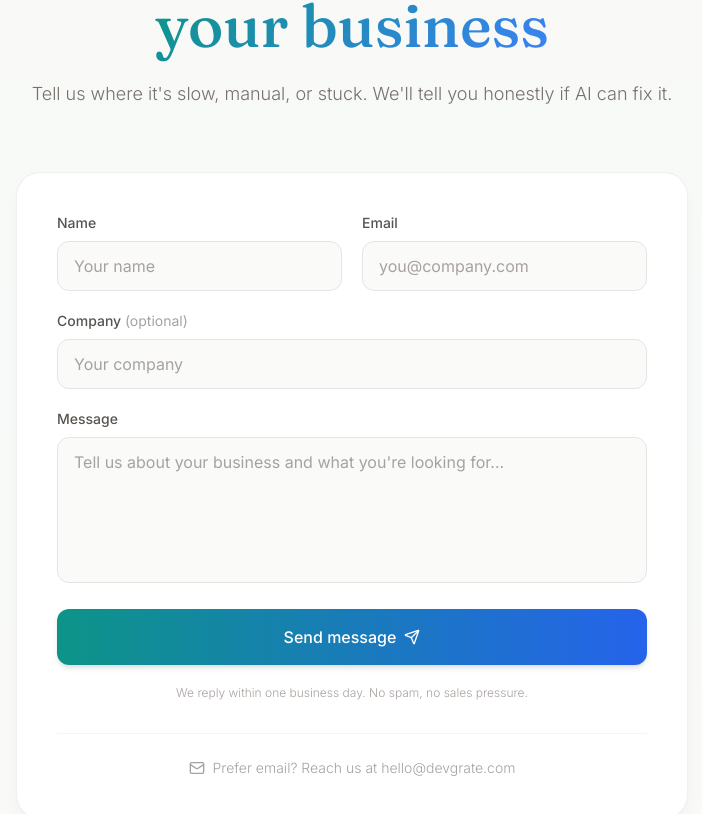
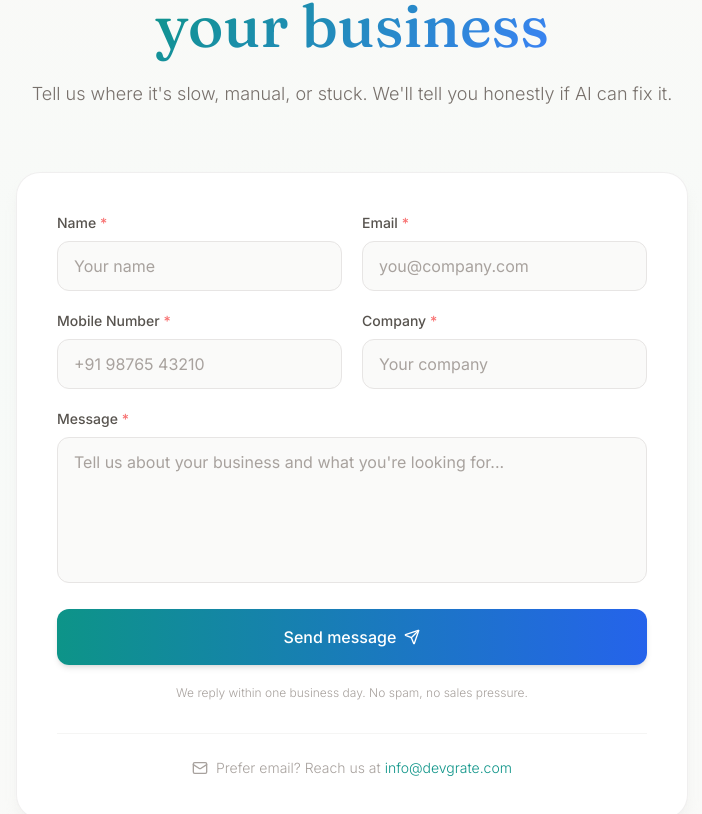
Before and after one commit to abhiramreddyvundhyala01/devgrate, a React (Vite) app in the folder ui-main/: page / in a window 1280 px wide. Shown: the part 6291-7105 px from the top of the page, without its empty margins (288-990 px from the left). Built offline with nearby package versions, Linux system fonts and the light colour scheme; no server answers.

Commit message:
basic details

```diff
--- a/ui-main/package.json
+++ b/ui-main/package.json
@@ -11,6 +11,7 @@
     "typecheck": "tsc --noEmit -p tsconfig.app.json"
   },
   "dependencies": {
+    "@emailjs/browser": "^4.4.1",
     "@supabase/supabase-js": "^2.57.4",
     "lucide-react": "^0.446.0",
     "react": "^18.3.1",
--- a/ui-main/src/components/Contact.tsx
+++ b/ui-main/src/components/Contact.tsx
@@ -1,16 +1,19 @@
-import { useState, type FormEvent } from 'react';
-import { createClient } from '@supabase/supabase-js';
+import { useState, useRef, type FormEvent } from 'react';
+import emailjs from '@emailjs/browser';
 import { Send, CheckCircle2, AlertCircle, Mail } from 'lucide-react';
 import { Reveal, WordReveal } from './Reveal';
 
-const supabaseUrl = import.meta.env.VITE_SUPABASE_URL;
-const supabaseKey = import.meta.env.VITE_SUPABASE_ANON_KEY;
-const supabase =
-  supabaseUrl && supabaseKey ? createClient(supabaseUrl, supabaseKey) : null;
+// ─── EmailJS Config ────────────────────────────────────────────────────────
+// Replace these with your actual EmailJS credentials after setup
+const EMAILJS_SERVICE_ID  = import.meta.env.VITE_EMAILJS_SERVICE_ID  || 'YOUR_SERVICE_ID';
+const EMAILJS_TEMPLATE_ID = import.meta.env.VITE_EMAILJS_TEMPLATE_ID || 'YOUR_TEMPLATE_ID';
+const EMAILJS_PUBLIC_KEY  = import.meta.env.VITE_EMAILJS_PUBLIC_KEY  || 'YOUR_PUBLIC_KEY';
+// ──────────────────────────────────────────────────────────────────────────
 
 type FormState = {
   name: string;
   email: string;
+  mobile: string;
   company: string;
   message: string;
 };
@@ -18,45 +21,45 @@ type FormState = {
 const initialState: FormState = {
   name: '',
   email: '',
+  mobile: '',
   company: '',
   message: '',
 };
 
 export function Contact() {
+  const formRef = useRef<HTMLFormElement>(null);
   const [form, setForm] = useState<FormState>(initialState);
   const [status, setStatus] = useState<'idle' | 'submitting' | 'success' | 'error'>('idle');
   const [errorMsg, setErrorMsg] = useState('');
 
   const handleSubmit = async (e: FormEvent) => {
     e.preventDefault();
-    if (!form.name.trim() || !form.email.trim() || !form.message.trim()) return;
+    if (!form.name.trim() || !form.email.trim() || !form.mobile.trim() || !form.company.trim() || !form.message.trim()) return;
 
     setStatus('submitting');
     setErrorMsg('');
 
-    if (!supabase) {
-      setStatus('error');
-      setErrorMsg('Contact form is not configured yet. Please email us directly at hello@devgrate.com.');
-      return;
-    }
-
-    const { error } = await supabase.from('contact_submissions').insert({
-      name: form.name.trim(),
-      email: form.email.trim(),
-      company: form.company.trim() || null,
-      message: form.message.trim(),
-    });
-
-    if (error) {
-      setStatus('error');
-      setErrorMsg('Something went wrong. Please try again or email us directly.');
-    } else {
+    try {
+      await emailjs.sendForm(
+        EMAILJS_SERVICE_ID,
+        EMAILJS_TEMPLATE_ID,
+        formRef.current!,
+        { publicKey: EMAILJS_PUBLIC_KEY }
+      );
       setStatus('success');
       setForm(initialState);
+    } catch (err) {
+      console.error('EmailJS error:', err);
+      setStatus('error');
+      setErrorMsg(
+        'Something went wrong sending your message. Please email us directly at info@devgrate.com'
+      );
     }
   };
 
-  const update = (field: keyof FormState) => (e: React.ChangeEvent<HTMLInputElement | HTMLTextAreaElement>) => {
+  const update =
+    (field: keyof FormState) =>
+    (e: React.ChangeEvent<HTMLInputElement | HTMLTextAreaElement>) => {
       setForm((prev) => ({ ...prev, [field]: e.target.value }));
     };
 
@@ -112,14 +115,15 @@ export function Contact() {
                   </button>
                 </div>
               ) : (
-                <form onSubmit={handleSubmit} className="space-y-5">
+                <form ref={formRef} onSubmit={handleSubmit} className="space-y-5">
                   <div className="grid sm:grid-cols-2 gap-5">
                     <div>
                       <label className="block text-sm font-medium text-stone-600 mb-2">
-                        Name
+                        Name <span className="text-red-400">*</span>
                       </label>
                       <input
                         type="text"
+                        name="from_name"
                         required
                         value={form.name}
                         onChange={update('name')}
@@ -129,10 +133,11 @@ export function Contact() {
                     </div>
                     <div>
                       <label className="block text-sm font-medium text-stone-600 mb-2">
-                        Email
+                        Email <span className="text-red-400">*</span>
                       </label>
                       <input
                         type="email"
+                        name="from_email"
                         required
                         value={form.email}
                         onChange={update('email')}
@@ -141,31 +146,54 @@ export function Contact() {
                       />
                     </div>
                   </div>
+                  <div className="grid sm:grid-cols-2 gap-5">
                     <div>
                       <label className="block text-sm font-medium text-stone-600 mb-2">
-                      Company <span className="text-stone-400 font-normal">(optional)</span>
+                        Mobile Number <span className="text-red-400">*</span>
+                      </label>
+                      <input
+                        type="tel"
+                        name="mobile"
+                        required
+                        value={form.mobile}
+                        onChange={update('mobile')}
+                        className="form-input w-full px-4 py-3 rounded-xl bg-stone-50 border border-stone-200 text-stone-800 placeholder-stone-400"
+                        placeholder="+91 98765 43210"
+                        pattern="[+]?[0-9\s\-]{7,15}"
+                      />
+                    </div>
+                    <div>
+                      <label className="block text-sm font-medium text-stone-600 mb-2">
+                        Company <span className="text-red-400">*</span>
                       </label>
                       <input
                         type="text"
+                        name="company"
+                        required
                         value={form.company}
                         onChange={update('company')}
                         className="form-input w-full px-4 py-3 rounded-xl bg-stone-50 border border-stone-200 text-stone-800 placeholder-stone-400"
                         placeholder="Your company"
                       />
                     </div>
+                  </div>
                   <div>
                     <label className="block text-sm font-medium text-stone-600 mb-2">
-                      Message
+                        Message <span className="text-red-400">*</span>
                       </label>
                     <textarea
                       required
                       rows={5}
+                      name="message"
                       value={form.message}
                       onChange={update('message')}
                       className="form-input w-full px-4 py-3 rounded-xl bg-stone-50 border border-stone-200 text-stone-800 placeholder-stone-400 resize-none"
                       placeholder="Tell us about your business and what you're looking for..."
                     />
                   </div>
+
+                  {/* Hidden field to set the reply-to address */}
+                  <input type="hidden" name="to_email" value="info@devgrate.com" />
 
                   {status === 'error' && (
                     <div className="flex items-center gap-3 p-4 rounded-xl bg-red-50 border border-red-200">
@@ -198,7 +226,13 @@ export function Contact() {
               <div className="mt-8 pt-6 border-t border-stone-100 flex items-center justify-center gap-2 text-stone-400">
                 <Mail className="w-4 h-4" />
                 <span className="text-sm font-light">
-                  Prefer email? Reach us at hello@devgrate.com
+                  Prefer email? Reach us at{' '}
+                  <a
+                    href="mailto:info@devgrate.com"
+                    className="text-teal-600 hover:text-teal-700 transition-colors"
+                  >
+                    info@devgrate.com
+                  </a>
                 </span>
               </div>
             </div>
--- a/ui-main/src/components/Founders.tsx
+++ b/ui-main/src/components/Founders.tsx
@@ -10,7 +10,7 @@ type Founder = {
 
 const founders: Founder[] = [
   {
-    name: 'Abhiramreddy',
+    name: 'Akshaya Reddy',
     role: 'CEO & Strategy',
     bio: 'Leads Devgrate\u2019s vision and business strategy, working closely with clients to identify where AI can create the most value for their operations.',
     photo: 'https://images.pexels.com/photos/26150470/pexels-photo-26150470.jpeg?auto=compress&cs=tinysrgb&h=650&w=940',
```
Also changed, not shown: 1 other file (tests, documents, lock files or other folders). Lines whose indentation alone changed are shown as unchanged.
